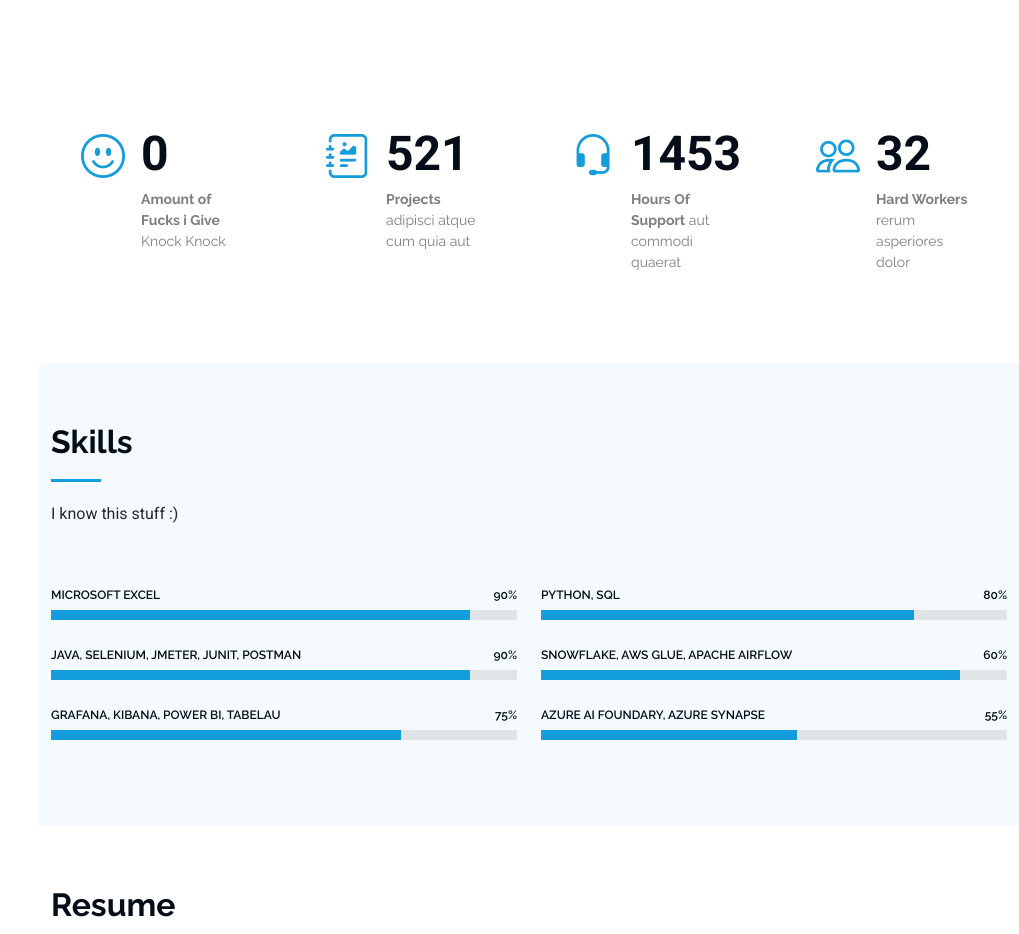
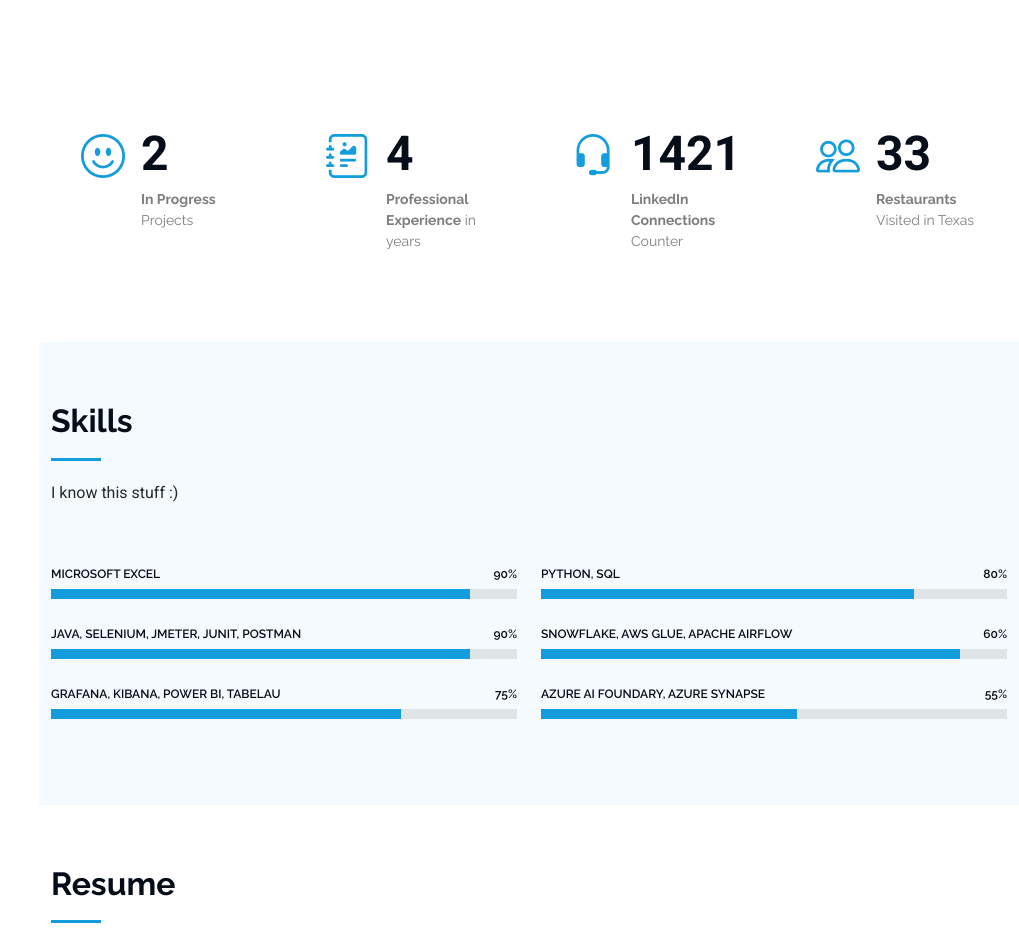
Before and after one commit to jaykukreja28/jaykukreja28.github.io, a plain HTML site: page index.html in a window 1280 px wide. Shown: the part 1500-2434 px from the top of the page, without its empty margins (261-1280 px from the left). Drawn offline with Linux system fonts and the light colour scheme.

Commit message:
Changed Stats and Edited ReadMe

```diff
--- a/index.html
+++ b/index.html
@@ -169,36 +169,36 @@
           <div class="col-lg-3 col-md-6">
             <div class="stats-item">
               <i class="bi bi-emoji-smile"></i>
-              <span data-purecounter-start="0" data-purecounter-end="0" data-purecounter-duration="1"
+              <span data-purecounter-start="0" data-purecounter-end="2" data-purecounter-duration="1"
                 class="purecounter"></span>
-              <p><strong>Amount of Fucks i Give</strong> <span>Knock Knock</span></p>
+              <p><strong>In Progress</strong> <span>Projects</span></p>
             </div>
           </div><!-- End Stats Item -->
 
           <div class="col-lg-3 col-md-6">
             <div class="stats-item">
               <i class="bi bi-journal-richtext"></i>
-              <span data-purecounter-start="0" data-purecounter-end="521" data-purecounter-duration="1"
+              <span data-purecounter-start="0" data-purecounter-end="3.9" data-purecounter-duration="1"
                 class="purecounter"></span>
-              <p><strong>Projects</strong> <span>adipisci atque cum quia aut</span></p>
+              <p><strong>Professional Experience</strong> <span>in years</span></p>
             </div>
           </div><!-- End Stats Item -->
 
           <div class="col-lg-3 col-md-6">
             <div class="stats-item">
               <i class="bi bi-headset"></i>
-              <span data-purecounter-start="0" data-purecounter-end="1453" data-purecounter-duration="1"
+              <span data-purecounter-start="0" data-purecounter-end="1421" data-purecounter-duration="1"
                 class="purecounter"></span>
-              <p><strong>Hours Of Support</strong> <span>aut commodi quaerat</span></p>
+              <p><strong>LinkedIn Connections</strong> <span>Counter</span></p>
             </div>
           </div><!-- End Stats Item -->
 
           <div class="col-lg-3 col-md-6">
             <div class="stats-item">
               <i class="bi bi-people"></i>
-              <span data-purecounter-start="0" data-purecounter-end="32" data-purecounter-duration="1"
+              <span data-purecounter-start="0" data-purecounter-end="33" data-purecounter-duration="1"
                 class="purecounter"></span>
-              <p><strong>Hard Workers</strong> <span>rerum asperiores dolor</span></p>
+              <p><strong>Restaurants</strong> <span>Visited in Texas</span></p>
             </div>
           </div><!-- End Stats Item -->
 
```
Also changed, not shown: Readme.txt.
